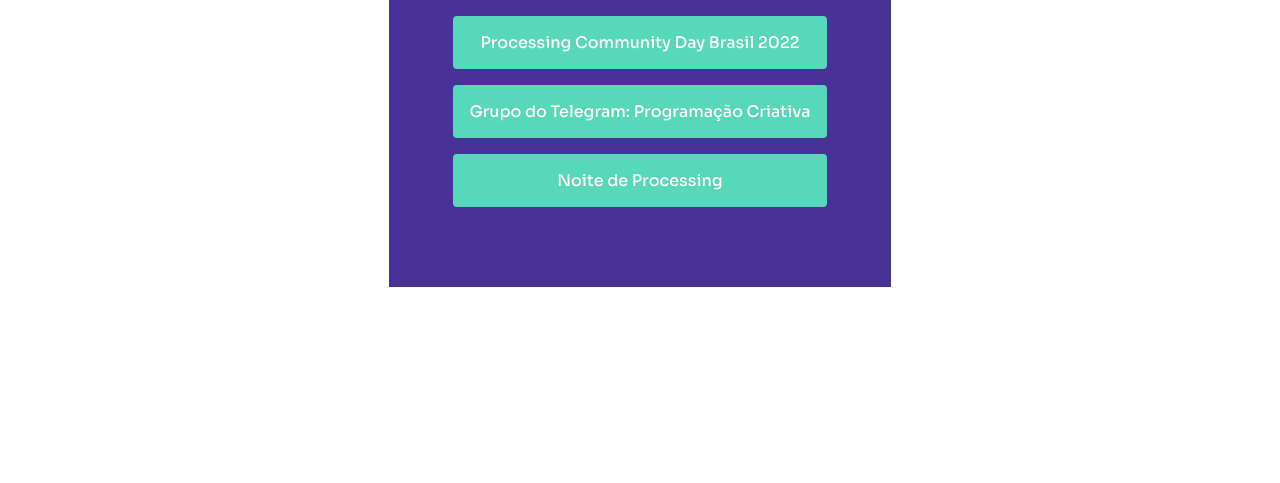
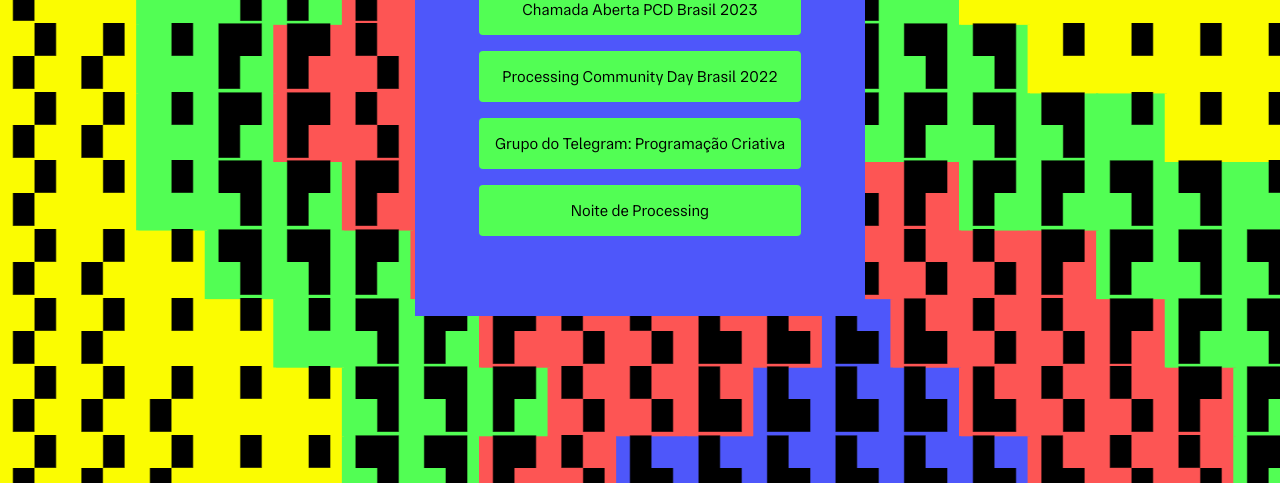
Before and after one commit to compoetica/links, a plain HTML site: page index.html in a window 1280 px wide. Shown: the part 317-800 px from the top of the page. Drawn offline with Linux system fonts and the light colour scheme.

Commit message:
Atualização 2023

```diff
--- a/index.html
+++ b/index.html
@@ -5,20 +5,24 @@
   <meta http-equiv="X-UA-Compatible" content="IE=edge">
   <meta name="viewport" content="width=device-width, initial-scale=1.0">
   <title>Processing Brasil - Links</title>
-  <link rel="preconnect" href="https://fonts.googleapis.com">
-<link rel="preconnect" href="https://fonts.gstatic.com" crossorigin>
-<link href="https://fonts.googleapis.com/css2?family=Sora:wght@500;800&display=swap" rel="stylesheet">
-<style>
+  <style>
+
+  @font-face {
+    font-family: "TASA-Orbiter";
+    src:
+      url("../static/TASAOrbiterVF.woff2") format("woff2");
+  }
+
   :root, html {
     font-size: 100%;
   }
 
   :root {
-    --base-font: 'Sora', sans-serif;;
-    --cor-verde: #57D8BA;
-    --cor-rosa: #CC36C1;
-    --cor-roxo: #483197;
-    --cor-creme: #FFFAF2;
+    --base-font: 'TASA-Orbiter', sans-serif;;
+    --cor-a: #52fe54;
+    --cor-b: #fd5554;
+    --cor-c: #4e57fa;
+    --cor-d: #000000;
   }
 
   * {
@@ -31,19 +35,20 @@
     height: 100%;
     width: 100%;
     font-size: 100%;
+    background-image: url('../static/PCD-Br-2023-fundo.png');
   }
 
   body {
     font-family: var(--base-font);
-    color: var(--cor-roxo);
+    color: var(--cor-c);
     display: flex;
     justify-content: center;
     align-items: center;
   }
 
   .container {
-    background-color: var(--cor-roxo);
-    color: var(--cor-creme);
+    background-color: var(--cor-c);
+    color: var(--cor-d);
     padding: 5vw;
     text-align: center;
   }
@@ -51,7 +56,7 @@
   h1 {
     margin-bottom: 1em;
     text-transform: uppercase;
-    color: var(--cor-rosa)
+    color: var(--cor-b)
   }
 
   .links {
@@ -63,19 +68,19 @@
   .links li {
     margin-bottom: 1em;
     padding: 1em 1em;
-    background-color: var(--cor-verde);
+    background-color: var(--cor-a);
     border-radius: 0.25em;
   }
 
   .links li a,
   .links li a:visited {
     text-decoration: none;
-    color: var(--cor-creme);
+    color: var(--cor-d);
   }
 
   .links li:hover {
     cursor: pointer;
-    background-color: var(--cor-rosa);
+    background-color: var(--cor-b);
     transition: all ease-in-out .2s;
   }
 
@@ -95,13 +100,14 @@
   <div class="container">
     <h1>Processing Brasil</h1>
     <ul class="links">
+      <li><a href="https://forms.gle/WLJBv522EkAZknoM9">Chamada Aberta PCD Brasil 2023</a></li>
       <li><a href="https://pcd2022.encontrosdigitais.com.br/programacao/">Processing Community Day Brasil 2022</a></li>
       <li><a href="https://t.me/programacaocriativa">Grupo do Telegram: Programação Criativa</a></li>
       <li><a href="https://garoa.net.br/wiki/Noite_de_Processing">Noite de Processing</a></li>
     </ul>
   </div>
-  <video id="background-video" autoplay loop muted poster="https://pcd2022.encontrosdigitais.com.br/videos/video-poster.jpg">
+  <!-- <video id="background-video" autoplay loop muted poster="https://pcd2022.encontrosdigitais.com.br/videos/video-poster.jpg">
     <source src="https://pcd2022.encontrosdigitais.com.br/videos/fundo.mp4" type="video/mp4">
-  </video>
+  </video> -->
 </body>
 </html>
```
Also changed, not shown: static/PCD-Br-2023-fundo.png (added), static/TASAOrbiterVF.woff2 (added).
